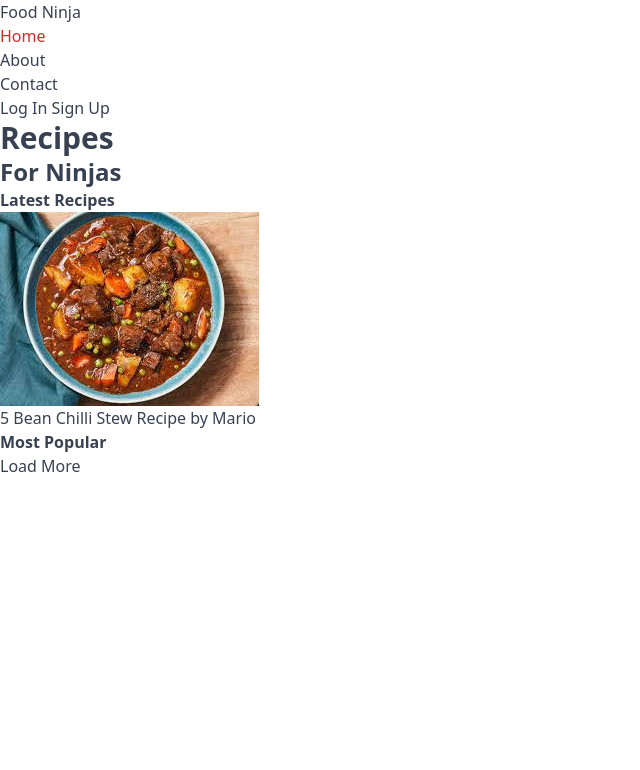
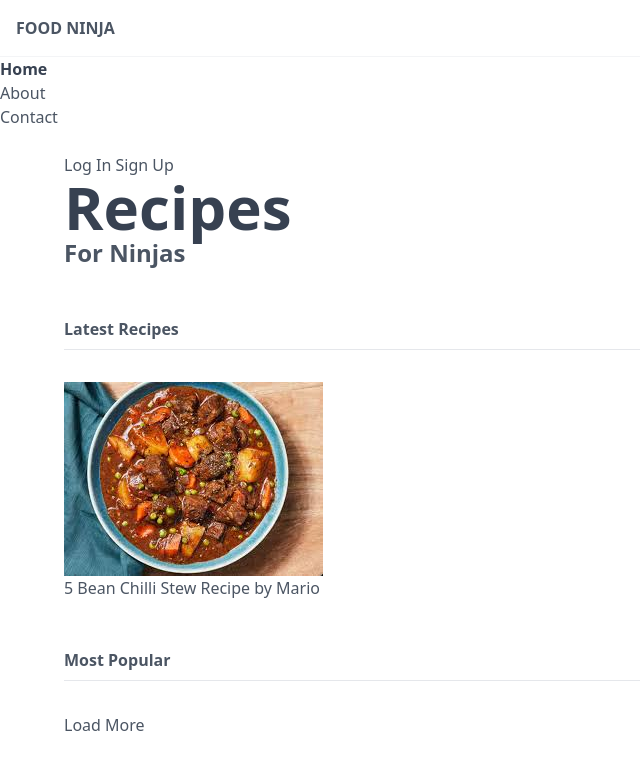
Before and after one commit to ahmed-arifgala/Tailwind-Tutorial, a website: page src/index.html in a window 1280 px wide. Shown: the whole page, without its empty margins (0-640 px from the left). Drawn offline with Linux system fonts and the light colour scheme.

Commit message:
Border, padding, margin Added

```diff
--- a/src/index.html
+++ b/src/index.html
@@ -5,7 +5,7 @@
   <meta name="viewport" content="width=device-width, initial-scale=1.0">
   <link href="/dist/output.css" rel="stylesheet">
 </head>
-<body class="text-gray-700">
+<body class="text-gray-600">
 
 
     <!--as soon a syou inc the css stylesheet it will rip off all defualt styles-->
@@ -15,12 +15,12 @@
         <div>
             <nav>
                 <div>
-                    <h1>
+                    <h1 class="font-bold uppercase p-4 border-b border-gray-100 ">
                         <a href="/">Food Ninja</a>
                     </h1>
                 </div>
                 <ul>
-                    <li class="text-red-600">
+                    <li class="text-gray-700 font-bold" >
                         <a href="#">
                             <span>Home</span>
                         </a>
@@ -39,20 +39,20 @@
             </nav>
         </div> <!--end nav-->
 
-        <main>
+        <main class="px-16 py-6">
             <div>
                 <a href="#" >Log In</a>
                 <a href="#" >Sign Up</a>
             </div>
 
             <header>
-                <h2 class="text-3xl text-gray-700 font-semibold">Recipes</h2>
+                <h2 class="text-6xl text-gray-700 font-semibold">Recipes</h2>
                 <h3 class="text-2xl font-semibold">For Ninjas</h3>
 
                 <div>
-                    <h4 class="font-bold">Latest Recipes</h4>
+                    <h4 class="font-bold mt-12 pb-2 border-b border-gray-200" >Latest Recipes</h4>
 
-                    <div>
+                    <div class="mt-8">
                         <!--cards go here-->
                         <div>
                             <img src="img/stew.jpg" alt="stew" />
@@ -63,9 +63,9 @@
                         </div>
                     </div>
 
-                    <h4 class="font-bold">Most Popular</h4>
+                    <h4 class="font-bold mt-12 pb-2 border-b border-gray-200">Most Popular</h4>
 
-                    <div>
+                    <div class="mt-8">
                         <!--cards go here-->
                     </div>
 
```
Also changed, not shown: dist/output.css.
